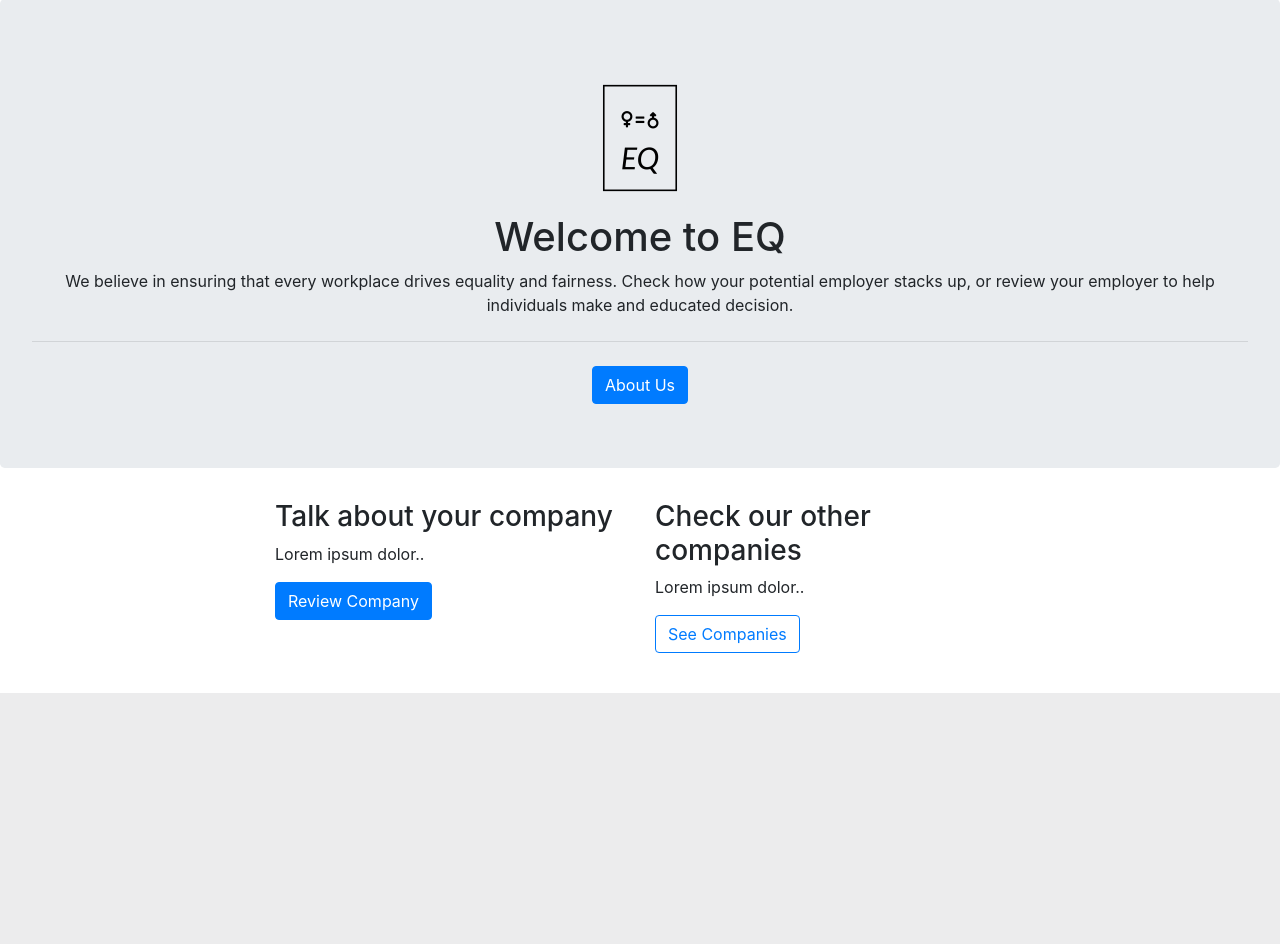
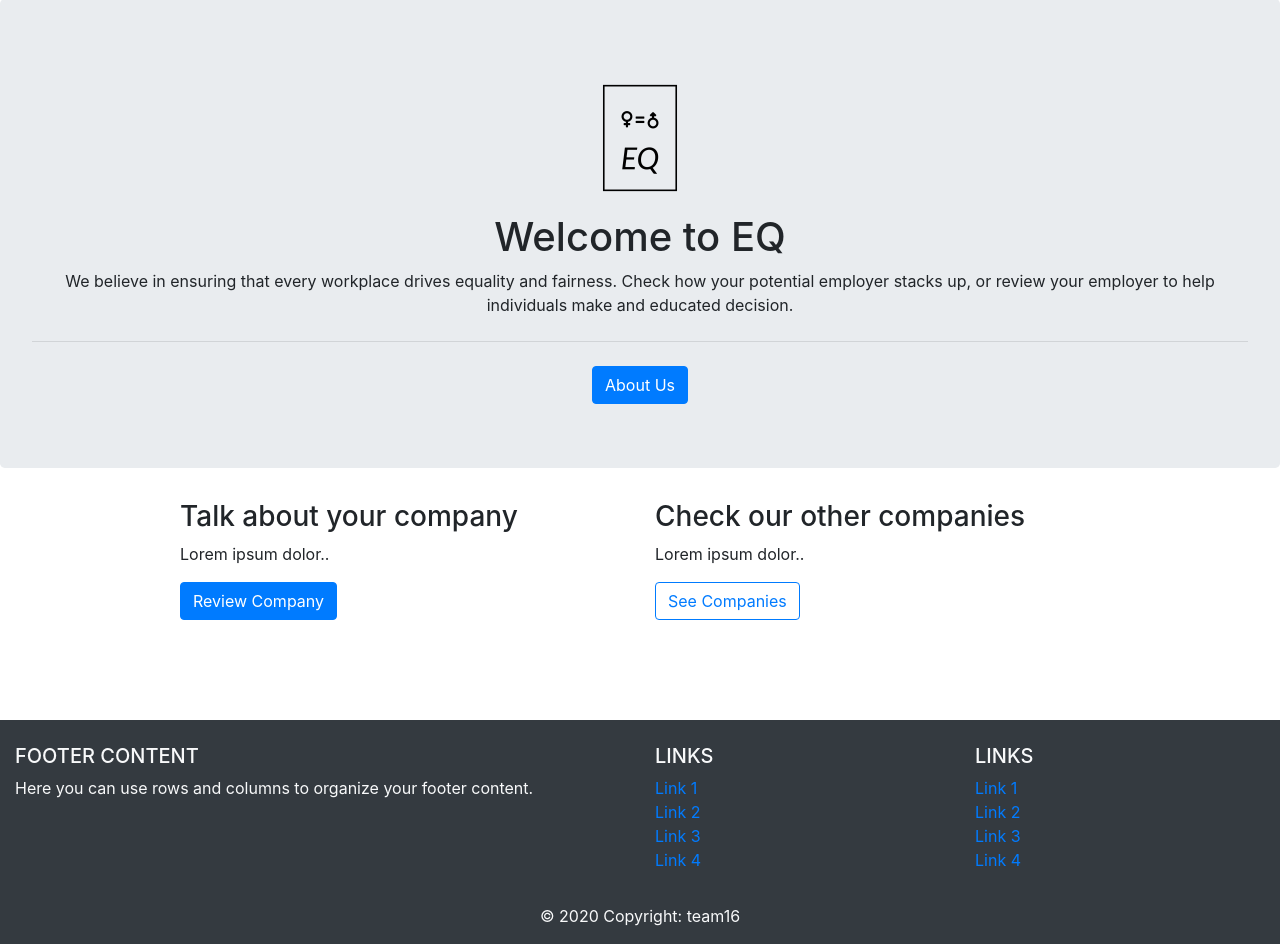
Before and after one commit to Nick-jw/RMIT-Hackathon-2022, a Django app: page /hackathon/ in a window 1280 px wide. Shown: the part 107-1051 px from the top of the page. Before the commit the page ends 800 px from the top, so only its background shows below. Run offline with Django 4.2, Linux system fonts and the light colour scheme.

Commit message:
Footer updated

```diff
--- a/convertcsv.py
+++ b/convertcsv.py
@@ -4,4 +4,4 @@ dict_from_csv = pd.read_csv(
 print(dict_from_csv)
 
 for item in dict_from_csv:
-    print("INSERT INTO *tablename (stock_code, company_anem) VALUES ({},{});".format(item, dict_from_csv[item]))
+    print("INSERT INTO *tablename (stock_code, company_name) VALUES ({},{});".format(item, dict_from_csv[item]))
--- a/hackathon/templates/index.html
+++ b/hackathon/templates/index.html
@@ -53,12 +53,13 @@
 
         <div class="container">
             <div class="row  display: flex justify-content-center">
-                <div class="col-sm-4">
+                <div class="col-5">
+                    <div></div>
                     <h3>Talk about your company</h3>
                     <p>Lorem ipsum dolor..</p>
                         <button class="btn btn-primary" a href="{% url 'user_form' %}">Review Company</button>
                     </div>
-                    <div class="col-sm-4">
+                    <div class="col-5">
                         <h3 class>Check our other companies</h3>
                         <p>Lorem ipsum dolor..</p>
                         <button class = "btn btn-outline-primary" a href="{% url 'company_view' %}">See Companies</button>
@@ -66,4 +67,87 @@
             </div>
         </div>
     </body>
+
+    <div class="seperator" style="margin-top:100px;"></div>
+
+    <!-- HTML for Footer -->
+    <body>
+        <footer class="page-footer font-small bg-dark pt-4 text-light" style="margin: 0;">
+            <!-- Footer Links -->
+        <div class="container-fluid text-center text-md-left">
+
+        <!-- Grid row -->
+        <div class="row">
+
+      <!-- Grid column -->
+      <div class="col-md-6 mt-md-0 mt-3">
+
+        <!-- Content -->
+        <h5 class="text-uppercase">Footer Content</h5>
+        <p>Here you can use rows and columns to organize your footer content.</p>
+
+      </div>
+      <!-- Grid column -->
+
+      <hr class="clearfix w-100 d-md-none pb-3">
+
+      <!-- Grid column -->
+      <div class="col-md-3 mb-md-0 mb-3">
+
+        <!-- Links -->
+        <h5 class="text-uppercase">Links</h5>
+
+        <ul class="list-unstyled">
+          <li>
+            <a href="#!">Link 1</a>
+          </li>
+          <li>
+            <a href="#!">Link 2</a>
+          </li>
+          <li>
+            <a href="#!">Link 3</a>
+          </li>
+          <li>
+            <a href="#!">Link 4</a>
+          </li>
+        </ul>
+
+      </div>
+      <!-- Grid column -->
+
+      <!-- Grid column -->
+      <div class="col-md-3 mb-md-0 mb-3">
+
+        <!-- Links -->
+        <h5 class="text-uppercase">Links</h5>
+
+        <ul class="list-unstyled">
+          <li>
+            <a href="#!">Link 1</a>
+          </li>
+          <li>
+            <a href="#!">Link 2</a>
+          </li>
+          <li>
+            <a href="#!">Link 3</a>
+          </li>
+          <li>
+            <a href="#!">Link 4</a>
+          </li>
+        </ul>
+
+      </div>
+      <!-- Grid column -->
+
+    </div>
+    <!-- Grid row -->
+
+  </div>
+  <!-- Footer Links -->
+
+  <!-- Copyright -->
+  <div class="footer-copyright text-center py-3">© 2020 Copyright: team16</a>
+  </div>
+        </footer>
+    </body>
 </html>
```
